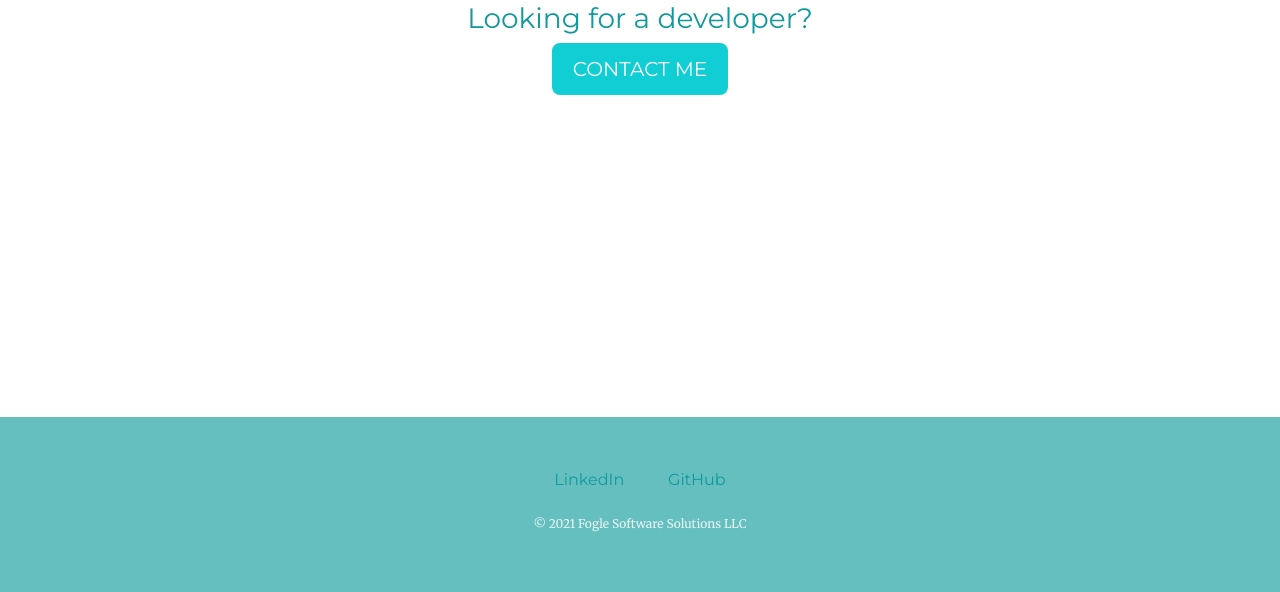
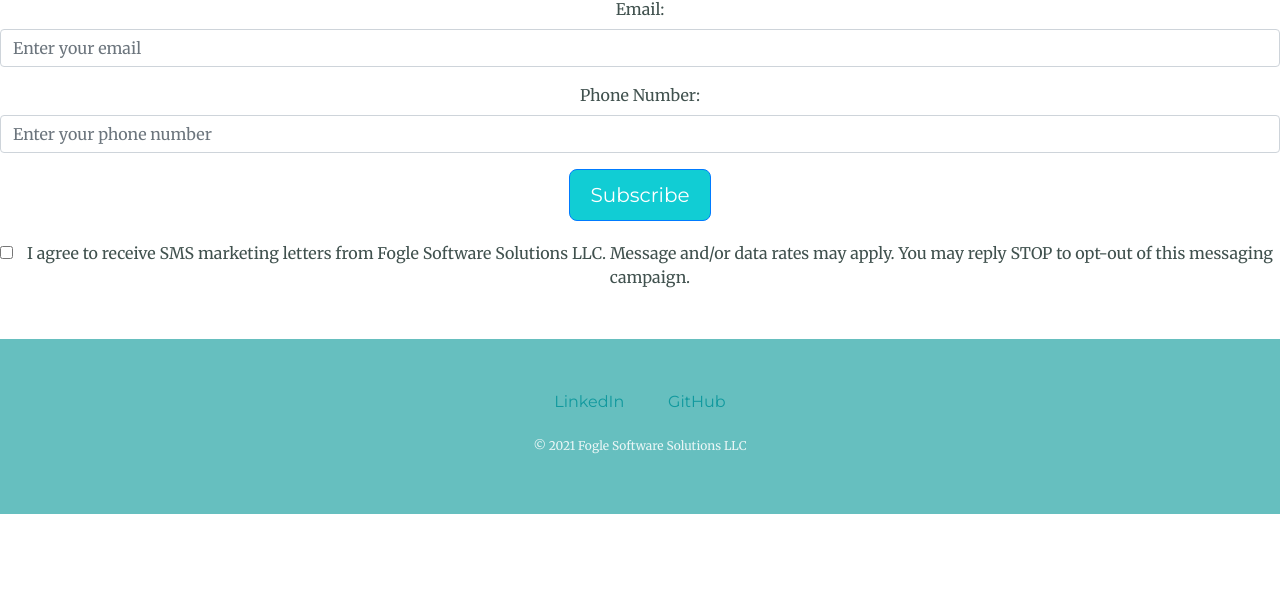
Before and after one commit to TXC4/CarltonFogle, a plain HTML site: page contact.html in a window 1280 px wide. Shown: the part 347-939 px from the top of the page. After the commit the page ends 861 px from the top, so only its background shows below. Drawn offline with nearby package versions, Linux system fonts and the light colour scheme.

Commit message:
updated contact.html with form and sms opt-in

```diff
--- a/contact.html
+++ b/contact.html
@@ -71,16 +71,31 @@
     </nav>
 
     <div class="contact-me">
-      <h2 style="margin-top: 200px">Get In Touch</h2>
+      <h2 style="margin-top: 20px">Get In Touch</h2>
       <h3>Looking for a developer?</h3>
-      <button
-        class="btn"
-        id="aboutContactButton"
-        onclick="getPhoneNumber('aboutContactButton')"
-        style="margin-bottom: 272px"
-      >
-        CONTACT ME
-      </button>
+      <p>
+        I am always open to new projects and opportunities. Feel free to reach
+        out to me if you have any questions or just want to say hi!
+      </p>
+      <form>
+        <div class="form-group">
+          <label for="name">Name:</label>
+          <input type="text" class="form-control" id="name" placeholder="Enter your name" required>
+        </div>
+        <div class="form-group">
+          <label for="email">Email:</label>
+          <input type="email" class="form-control" id="email" placeholder="Enter your email" required>
+        </div>
+        <div class="form-group">
+          <label for="phone">Phone Number:</label>
+          <input type="tel" class="form-control" id="phone" placeholder="Enter your phone number" required>
+        </div>
+        <button type="submit" class="btn btn-primary" style="margin-bottom: 20px">Subscribe</button>
+      </form>
+      <div class="form-group form-check">
+        <input type="checkbox" class="form-check-input" id="smsMarketing" required>
+        <label class="form-check-label" for="smsMarketing">I agree to receive SMS marketing letters from Fogle Software Solutions LLC.  Message and/or data rates may apply. You may reply STOP to opt-out of this messaging campaign.</label>
+      </div>
     </div>
 
     <div class="bottom-section">
```
